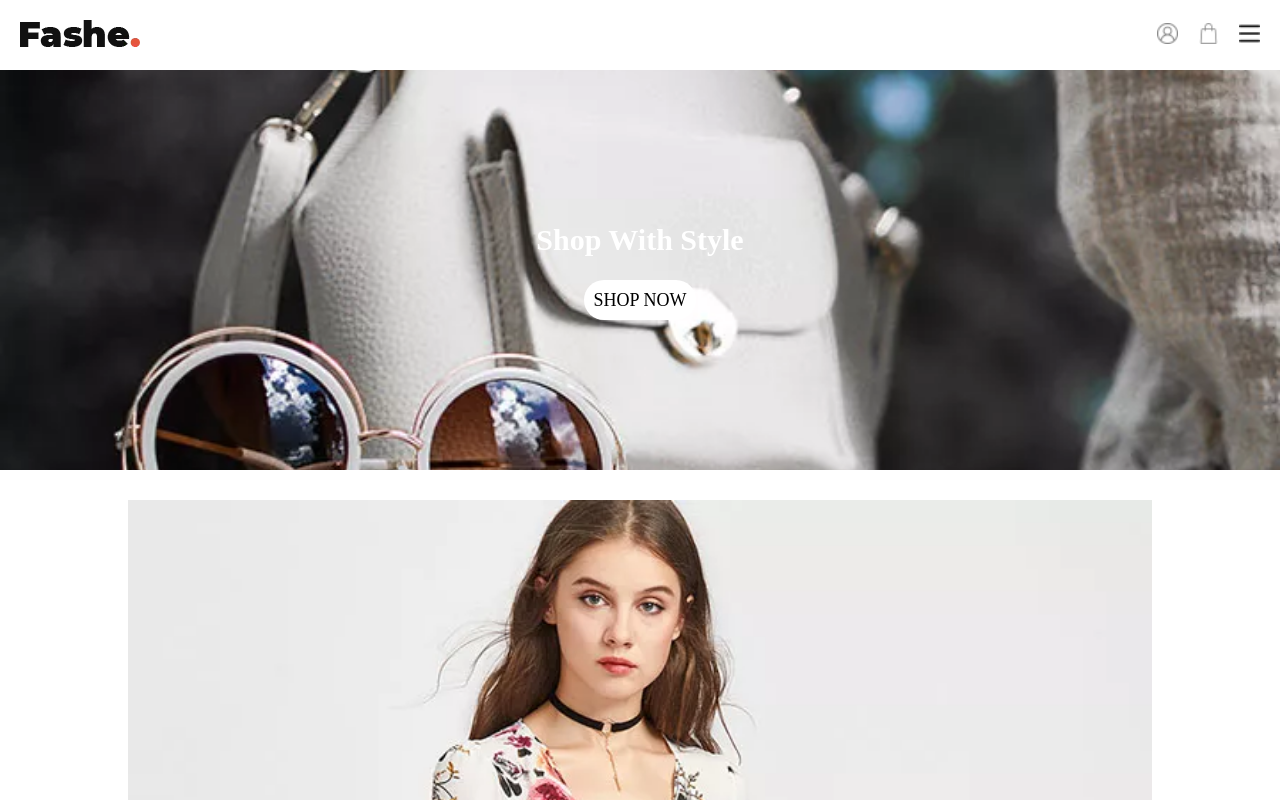
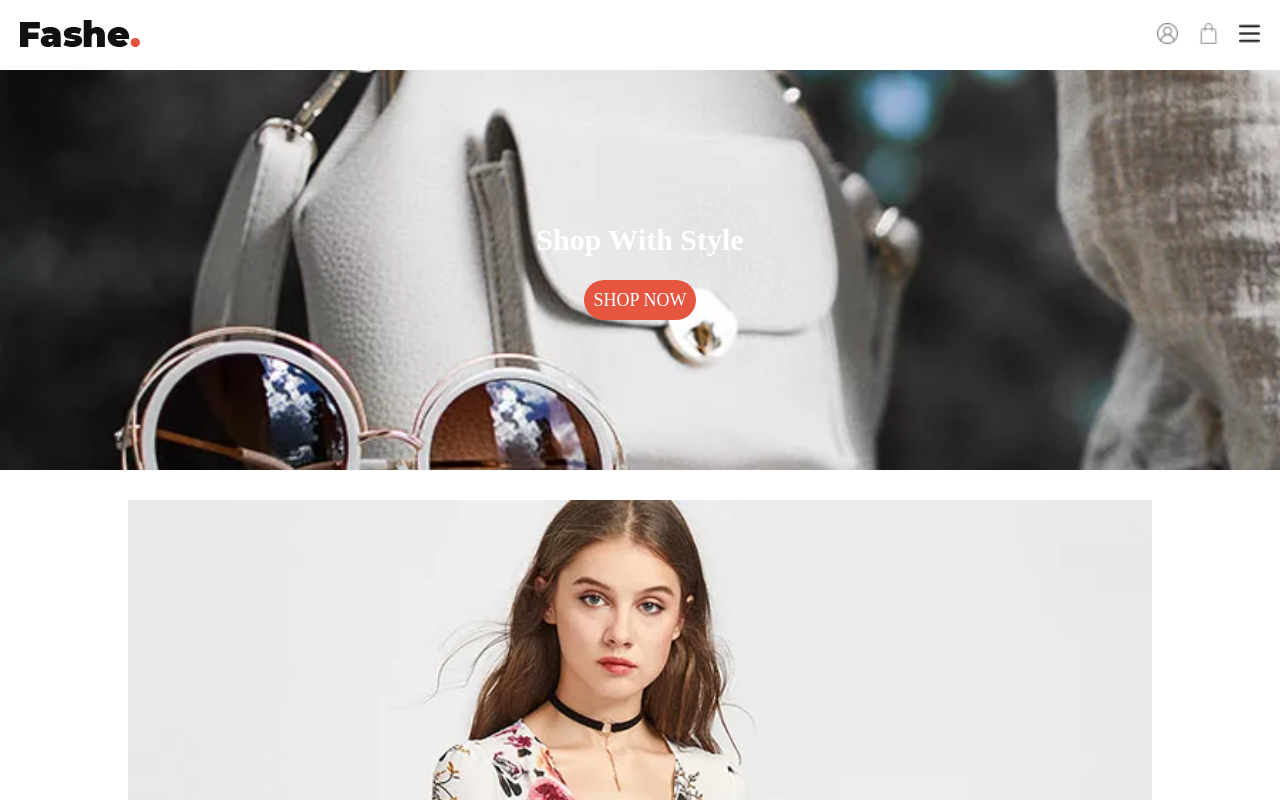
Before and after one commit to BEAUTIFY-JEWELRY-BRAND/Beautify--frontend, a React (Vite) app: page / in a window 1280 px wide. Shown: the top 800 px of the page. Built offline with nearby package versions, Linux system fonts and the light colour scheme.

Commit message:
changed some styling

```diff
--- a/src/App.css
+++ b/src/App.css
@@ -29,17 +29,17 @@ a{
   color: #fff;
 }
 .slide-show > div > a{
-  background-color: #fff;
-  color:#000;
+  background-color: rgb(230, 85, 64);;
+  color:#fff;
   font-size: 18px;
   border-radius: 50px;
   padding: 10px;
   transition: all .2s linear;
 }
-.slide-show > div > a:hover{
+/* .slide-show > div > a:hover{
   background-color:rgb(230, 85, 64);
   color: #fff;
-}
+} */
 .slide-show > button{
   font-size: 18px;
   background-color: transparent;
```
